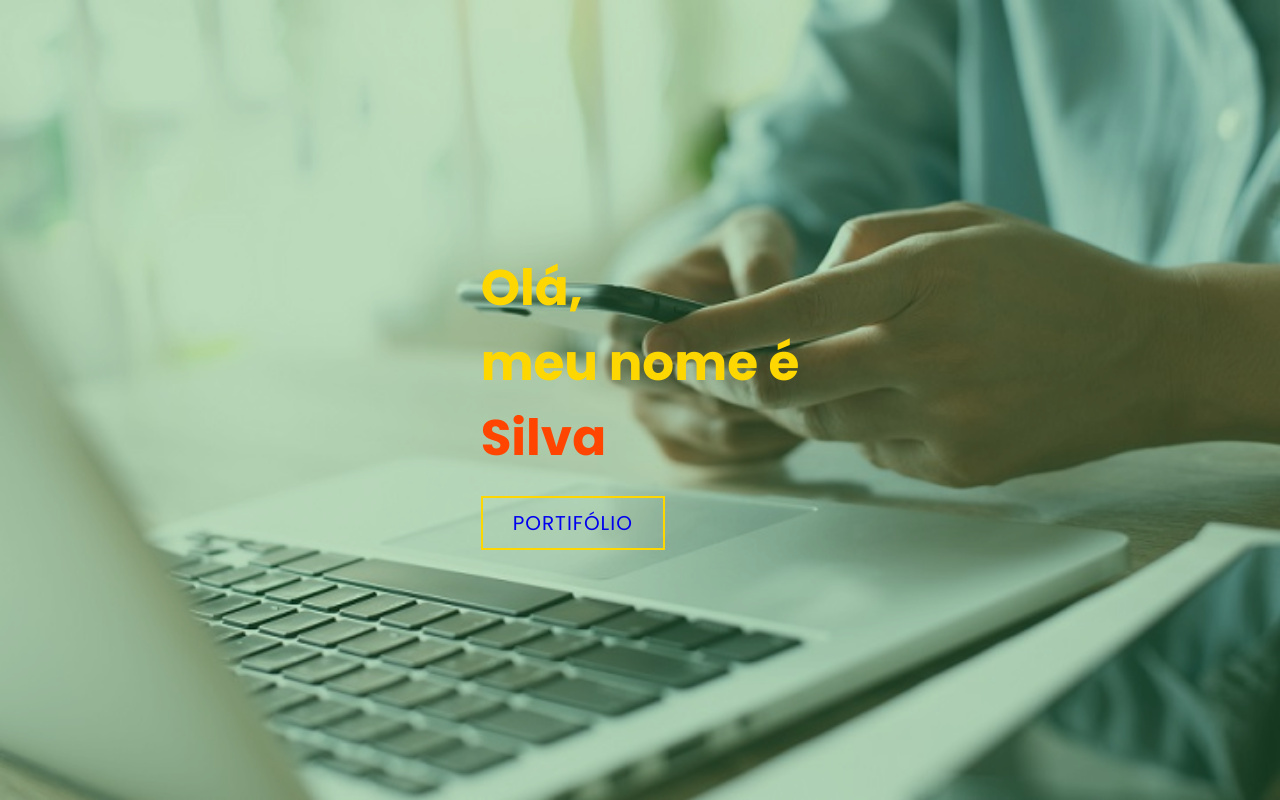
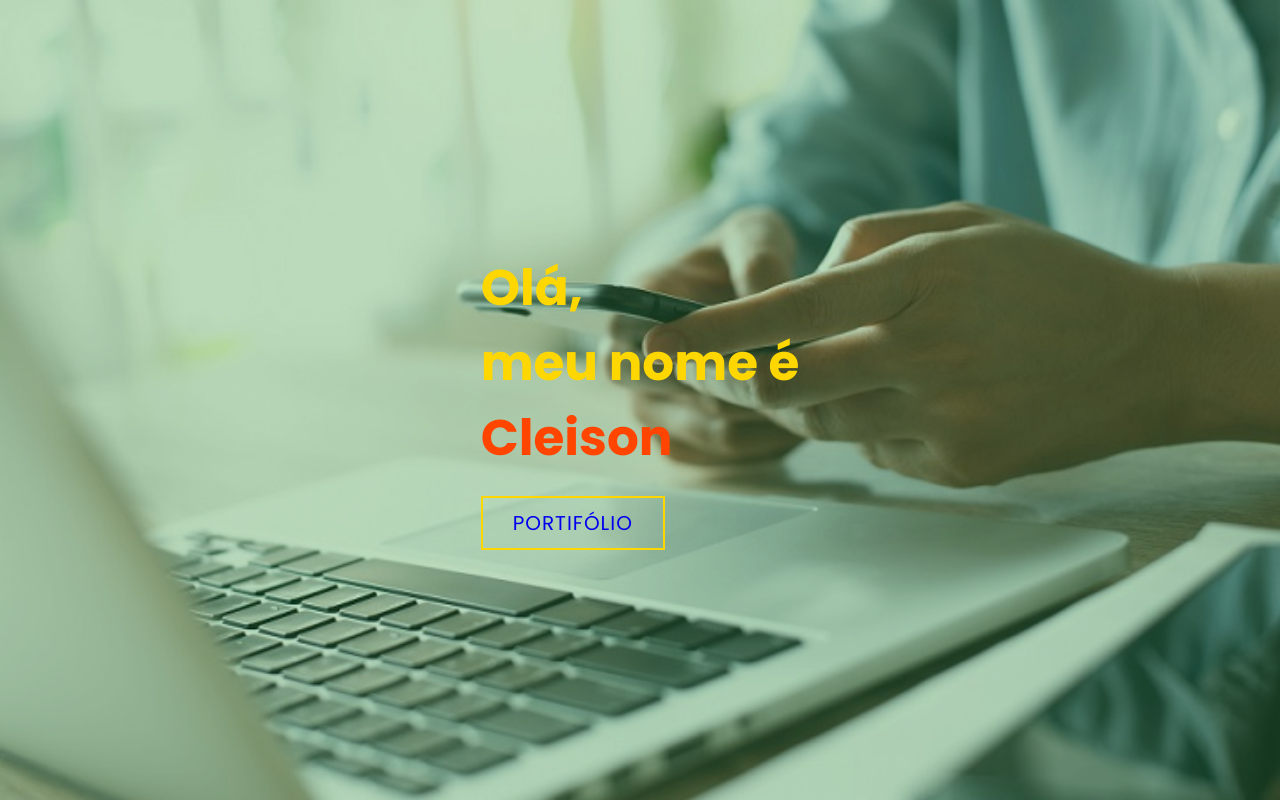
Before and after one commit to CSilva0/Portfolio-Cleison, a plain HTML site: page index.html in a window 1280 px wide. Shown: the top 800 px of the page. Drawn offline with Linux system fonts and the light colour scheme.

Commit message:
update name

```diff
--- a/index.html
+++ b/index.html
@@ -12,7 +12,7 @@
             <div>
                 <h1>Olá,<span></span></h1>
                 <h1>meu nome é<span></span></h1>
-                <h1>Silva<span></span></h1>
+                <h1>Cleison<span></span></h1>
                 <a href="#portfolio" type="text" class="cta">Portifólio</a>
             </div>
         </div>
```
